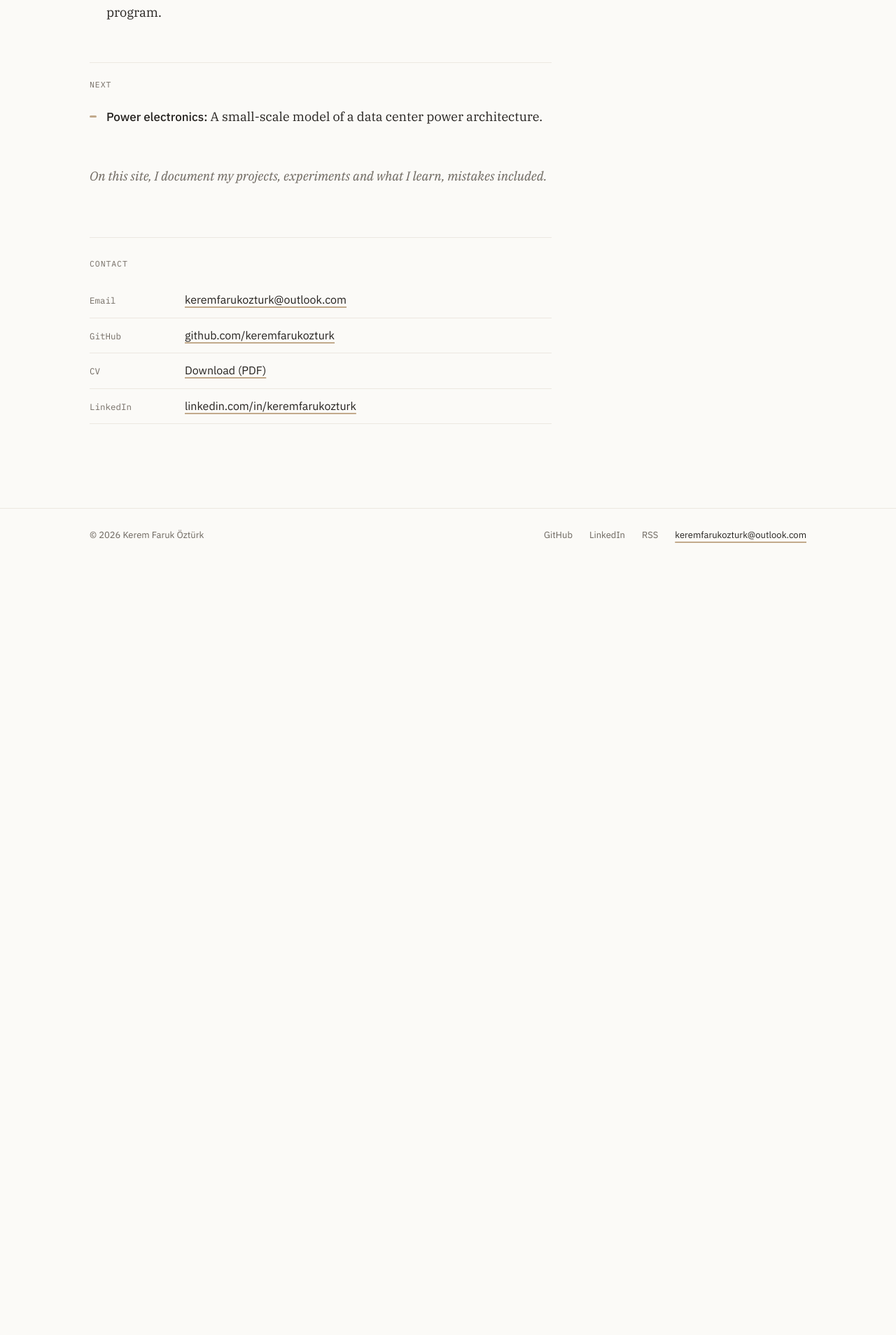
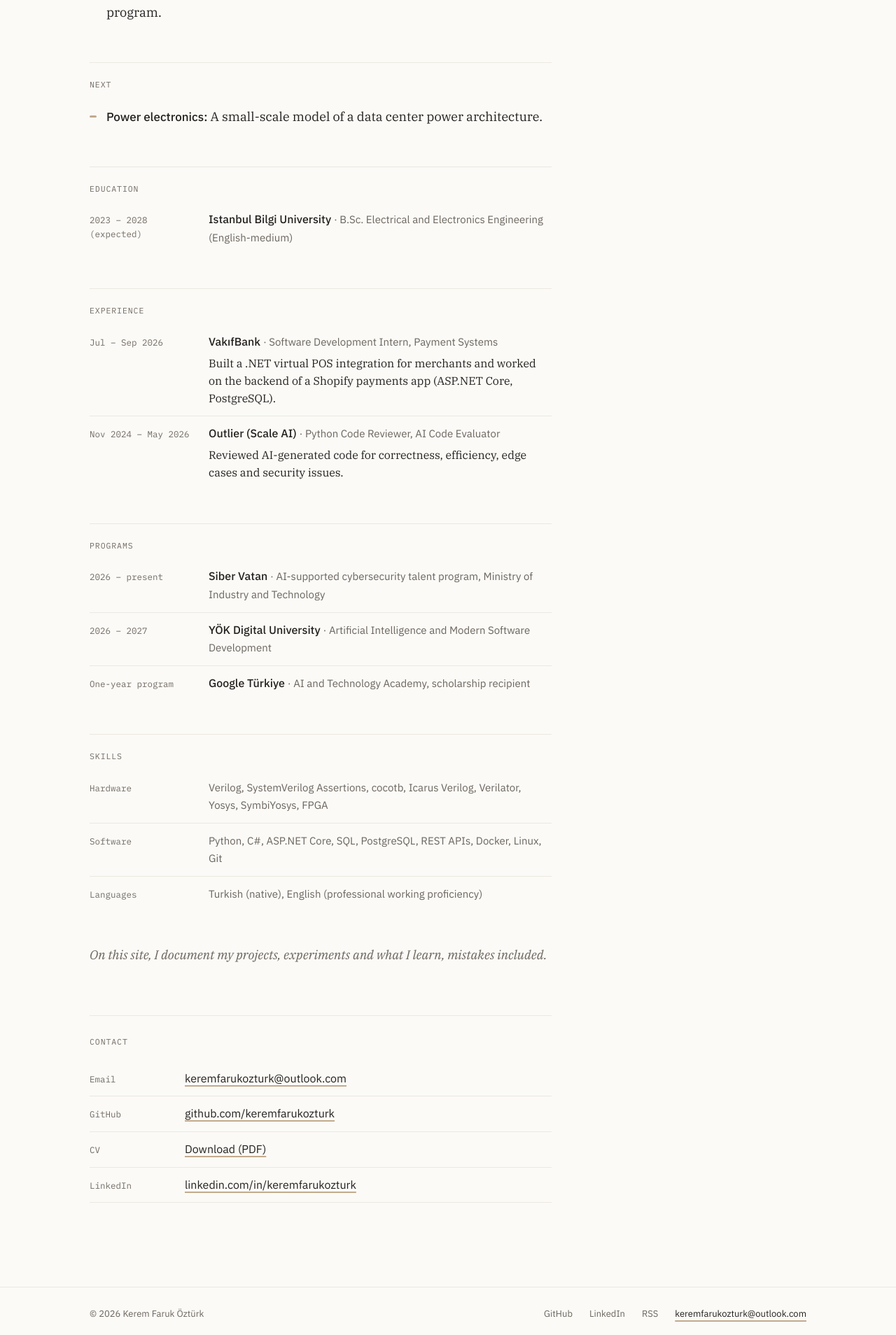
Before and after one commit to keremfarukozturk/keremfarukozturk.github.io, a Jekyll site: the page built from about.md, in a window 1280 px wide. Shown: the part 1038-2946 px from the top of the page at 70% size. Built offline with Jekyll 4.4.1, drawn with Linux system fonts in a browser that asks for light colours; before the commit the page ends 1858 px from its top, so only the background shows below that.

Commit message:
Hakkımda: CV'ye dayalı özgeçmiş bölümü
Eğitim, deneyim, programlar ve beceriler; iki dilde, _data/background.yml dosyasından okunur.

Co-Authored-By: Claude Opus 5.5 <noreply@anthropic.com>
Claude-Session: https://claude.ai/code/session_01AR14QjN7rgHvc83wszqaRT

```diff
--- /dev/null
+++ b/_data/background.yml
@@ -0,0 +1,34 @@
+# Hakkımda sayfasındaki özgeçmiş bölümü — iki dilde. CV değişince burası da güncellenir.
+education:
+  - dates: { en: "2023 – 2028 (expected)", tr: "2023 – 2028 (beklenen)" }
+    org: "Istanbul Bilgi University"
+    role: { en: "B.Sc. Electrical and Electronics Engineering (English-medium)", tr: "Elektrik-Elektronik Mühendisliği lisans (İngilizce)" }
+
+experience:
+  - dates: { en: "Jul – Sep 2026", tr: "Tem – Eyl 2026" }
+    org: "VakıfBank"
+    role: { en: "Software Development Intern, Payment Systems", tr: "Yazılım Geliştirme Stajyeri, Ödeme Sistemleri" }
+    detail: { en: "Built a .NET virtual POS integration for merchants and worked on the backend of a Shopify payments app (ASP.NET Core, PostgreSQL).", tr: "Üye işyerleri için .NET ile sanal POS entegrasyonu geliştirdim; bir Shopify ödeme uygulamasının arka ucunda çalıştım (ASP.NET Core, PostgreSQL)." }
+  - dates: { en: "Nov 2024 – May 2026", tr: "Kas 2024 – May 2026" }
+    org: "Outlier (Scale AI)"
+    role: { en: "Python Code Reviewer, AI Code Evaluator", tr: "Python Kod İnceleyici, Yapay Zekâ Kod Değerlendiricisi" }
+    detail: { en: "Reviewed AI-generated code for correctness, efficiency, edge cases and security issues.", tr: "Yapay zekâ tarafından üretilen kodu doğruluk, verim, uç durumlar ve güvenlik açısından inceledim." }
+
+programs:
+  - dates: { en: "2026 – present", tr: "2026 – sürüyor" }
+    org: "Siber Vatan"
+    role: { en: "AI-supported cybersecurity talent program, Ministry of Industry and Technology", tr: "Yapay zekâ destekli siber güvenlik yetenek programı, Sanayi ve Teknoloji Bakanlığı" }
+  - dates: { en: "2026 – 2027", tr: "2026 – 2027" }
+    org: "YÖK Digital University"
+    role: { en: "Artificial Intelligence and Modern Software Development", tr: "Yapay Zekâ ve Modern Yazılım Geliştirme" }
+  - dates: { en: "One-year program", tr: "Bir yıllık program" }
+    org: "Google Türkiye"
+    role: { en: "AI and Technology Academy, scholarship recipient", tr: "Yapay Zekâ ve Teknoloji Akademisi, burslu katılımcı" }
+
+skills:
+  - label: { en: "Hardware", tr: "Donanım" }
+    items: "Verilog, SystemVerilog Assertions, cocotb, Icarus Verilog, Verilator, Yosys, SymbiYosys, FPGA"
+  - label: { en: "Software", tr: "Yazılım" }
+    items: "Python, C#, ASP.NET Core, SQL, PostgreSQL, REST APIs, Docker, Linux, Git"
+  - label: { en: "Languages", tr: "Diller" }
+    items: { en: "Turkish (native), English (professional working proficiency)", tr: "Türkçe (ana dil), İngilizce (profesyonel çalışma düzeyi)" }
--- a/_data/ui.yml
+++ b/_data/ui.yml
@@ -30,6 +30,7 @@ en:
   contact: "Contact"
   email: "Email"
   cv: "CV"
+  bg: { education: "Education", experience: "Experience", programs: "Programs", skills: "Skills" }
   cv_link: "Download (PDF)"
   status: { planned: "Planned", starting: "Starting", ongoing: "Ongoing", completed: "Completed" }
   months: ["Jan", "Feb", "Mar", "Apr", "May", "Jun", "Jul", "Aug", "Sep", "Oct", "Nov", "Dec"]
@@ -73,6 +74,7 @@ tr:
   contact: "İletişim"
   email: "E-posta"
   cv: "Özgeçmiş"
+  bg: { education: "Eğitim", experience: "Deneyim", programs: "Programlar", skills: "Beceriler" }
   cv_link: "İndir (PDF)"
   status: { planned: "Planlanıyor", starting: "Başlıyor", ongoing: "Sürüyor", completed: "Tamamlandı" }
   months: ["Oca", "Şub", "Mar", "Nis", "May", "Haz", "Tem", "Ağu", "Eyl", "Eki", "Kas", "Ara"]
--- /dev/null
+++ b/_includes/background.html
@@ -0,0 +1,27 @@
+{%- comment -%} Hakkımda: özgeçmiş (_data/background.yml) {%- endcomment -%}
+{%- assign lang = page.lang | default: site.lang -%}{%- assign t = site.data.ui[lang] -%}
+{%- assign bg = site.data.background -%}
+{%- assign _groups = "education,experience,programs" | split: "," -%}
+{%- for g in _groups %}
+{%- assign rows = bg[g] %}
+{%- if rows and rows.size > 0 %}
+<section class="bg" aria-labelledby="bg-{{ g }}">
+  <h2 class="label" id="bg-{{ g }}">{{ t.bg[g] }}</h2>
+  <ul>
+    {%- for r in rows %}
+    <li><span class="when">{{ r.dates[lang] }}</span><div><b>{{ r.org }}</b> <span class="role">{{ r.role[lang] }}</span>{% if r.detail %}<p>{{ r.detail[lang] }}</p>{% endif %}</div></li>
+    {%- endfor %}
+  </ul>
+</section>
+{%- endif %}
+{%- endfor %}
+{%- if bg.skills %}
+<section class="bg" aria-labelledby="bg-skills">
+  <h2 class="label" id="bg-skills">{{ t.bg.skills }}</h2>
+  <ul>
+    {%- for s in bg.skills %}
+    <li><span class="when">{{ s.label[lang] }}</span><div><span class="role">{% if s.items[lang] %}{{ s.items[lang] }}{% else %}{{ s.items }}{% endif %}</span></div></li>
+    {%- endfor %}
+  </ul>
+</section>
+{%- endif %}
--- a/about.md
+++ b/about.md
@@ -21,6 +21,8 @@ My main focus is AI hardware: chip design and verification. Power electronics an
 
 {% include now-status.html %}
 
+{% include background.html %}
+
 <p class="about-note">On this site, I document my projects, experiments and what I learn, mistakes included.</p>
 
 {% include contact.html id="contact" %}
--- a/assets/css/main.css
+++ b/assets/css/main.css
@@ -305,6 +305,17 @@ img, video, svg, canvas { display: block; max-width: 100%; }
 .status b { font-family: var(--sans); font-weight: 500; font-size: 17px; }
 .about-note { max-width: 660px; margin: 48px 0 0; font-family: var(--serif); font-style: italic; font-size: 18px; color: var(--soft); }
 
+/* Hakkımda: özgeçmiş */
+.bg { max-width: 660px; margin-top: 48px; padding-top: 22px; border-top: 1px solid var(--line); }
+.bg ul { margin-top: 10px; }
+.bg li { display: grid; grid-template-columns: 150px 1fr; gap: 20px; padding: 12px 0; align-items: baseline; }
+.bg li + li { border-top: 1px solid var(--line); }
+.bg .when { font-family: var(--mono); font-size: 12.5px; color: var(--faint); }
+.bg b { font-weight: 500; font-size: 16px; }
+.bg .role { font-size: 15px; color: var(--soft); }
+.bg b + .role::before { content: "· "; color: var(--faint); }
+.bg p { margin: 6px 0 0; font-family: var(--serif); font-size: 16px; line-height: 1.55; color: var(--ink); }
+
 /* Hakkımda > iletişim */
 .contact { margin-top: 72px; padding-top: 28px; border-top: 1px solid var(--line); max-width: 660px; scroll-margin-top: 24px; }
 .contact ul { margin-top: 18px; }
@@ -395,6 +406,7 @@ img, video, svg, canvas { display: block; max-width: 100%; }
   .about { grid-template-columns: 1fr; gap: 28px; }
   .about-photo { grid-column: 1; grid-row: 1; width: 140px; margin: 0; }
   .about .prose { grid-row: 2; }
+  .bg li { grid-template-columns: 1fr; gap: 4px; }
   .status li { font-size: 17px; }
   .site-footer .w { flex-direction: column; align-items: flex-start; gap: 14px; }
 }
```
Also changed, not shown: tr/hakkimda.md (+2 -0 lines).
